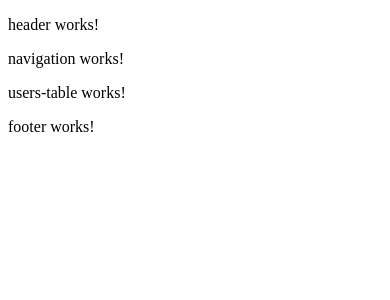
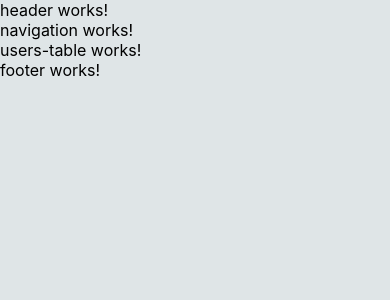
Before and after one commit to mero93/Angular-Task, an Angular app: page /users in a window 390 px wide. Shown: the top 300 px of the page. Built offline with nearby package versions, Linux system fonts and the light colour scheme.

Commit message:
feat: add basic styles, layout

```diff
--- a/src/styles.css
+++ b/src/styles.css
@@ -1 +1,98 @@
-/* You can add global styles to this file, and also import other style files */
+* {
+  margin: 0;
+  padding: 0;
+  text-indent: 0;
+  box-sizing: border-box;
+}
+
+:root {
+  --sidebar-width: 100px;
+  --header-height: 60px;
+  --footer-height: 30px;
+  --background-body: rgb(223, 229, 231);
+  --background-component: rgb(12, 85, 114);
+  --color-general: rgb(1, 16, 22);
+  --color-contrast: rgb(226, 246, 246);
+}
+
+body {
+  font-family: "Inter", sans-serif;
+  font-optical-sizing: auto;
+  background-color: var(--background-body);
+}
+
+footer,
+header {
+  display: flex;
+  justify-content: space-between;
+  align-items: center;
+  width: 100%;
+  background-color: var(--background-component);
+  padding: 0 20px;
+  color: var(--color-contrast);
+}
+
+header {
+  height: var(--header-height);
+}
+
+footer {
+  position: absolute;
+  bottom: 0;
+  height: var(--footer-height);
+}
+
+nav {
+  max-width: var(--sidebar-width);
+  width: var(--sidebar-width);
+  top: var(--header-height);
+  bottom: var(--footer-height);
+  display: flex;
+  flex-direction: column;
+  justify-content: start;
+  position: fixed;
+  padding: 20px 0;
+  gap: 20px;
+  background-color: var(--background-component);
+  color: var(--color-contrast);
+}
+
+.nav-item {
+  width: 100%;
+  padding: 10px;
+  display: flex;
+  flex-direction: column;
+  justify-content: center;
+  align-items: center;
+}
+
+.page-content-wrapper {
+  display: flex;
+  flex-direction: column;
+  align-items: center;
+  justify-content: flex-start;
+  width: 100%;
+  padding: 40px 10px 40px calc(var(--sidebar-width) + 10px);
+  gap: 40px;
+}
+
+.page-content {
+  display: flex;
+  flex-direction: column;
+  justify-content: flex-start;
+  min-width: 800px;
+  width: 50%;
+  align-items: center;
+}
+
+@media (max-width: 1024px) {
+  .page-content {
+    width: 80%;
+    min-width: auto;
+  }
+}
+@media (max-width: 768px) {
+  :root {
+    --sidebar-width: 60px;
+  }
+}
```
